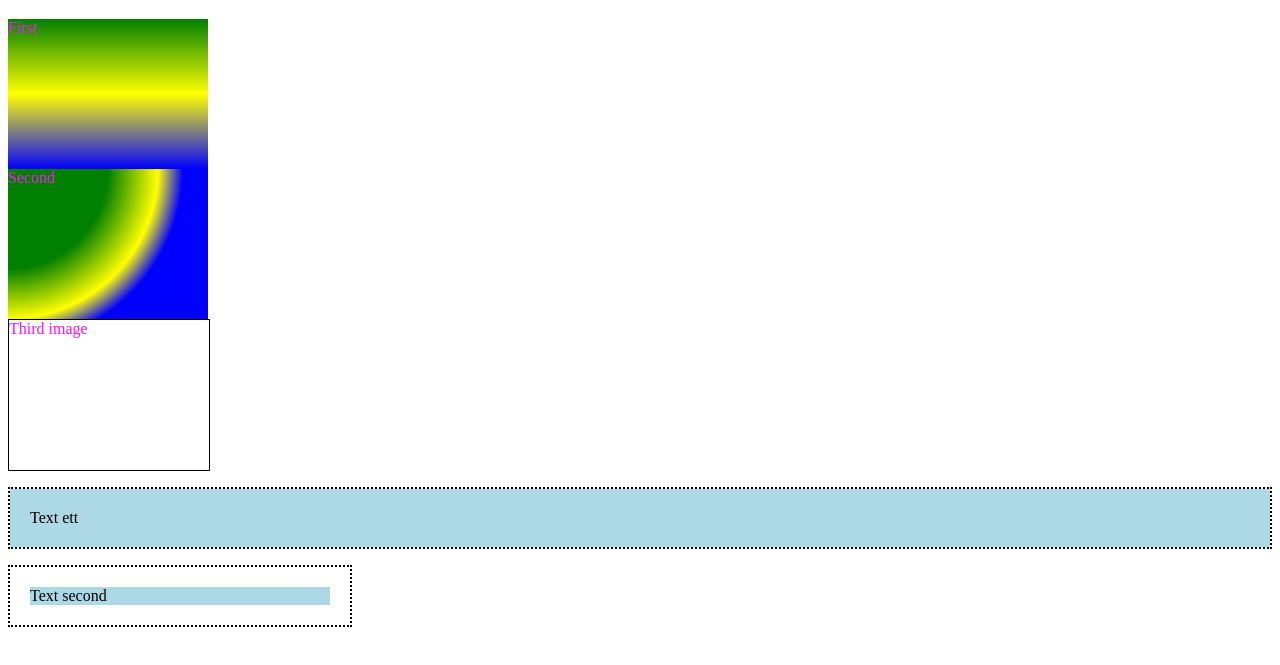
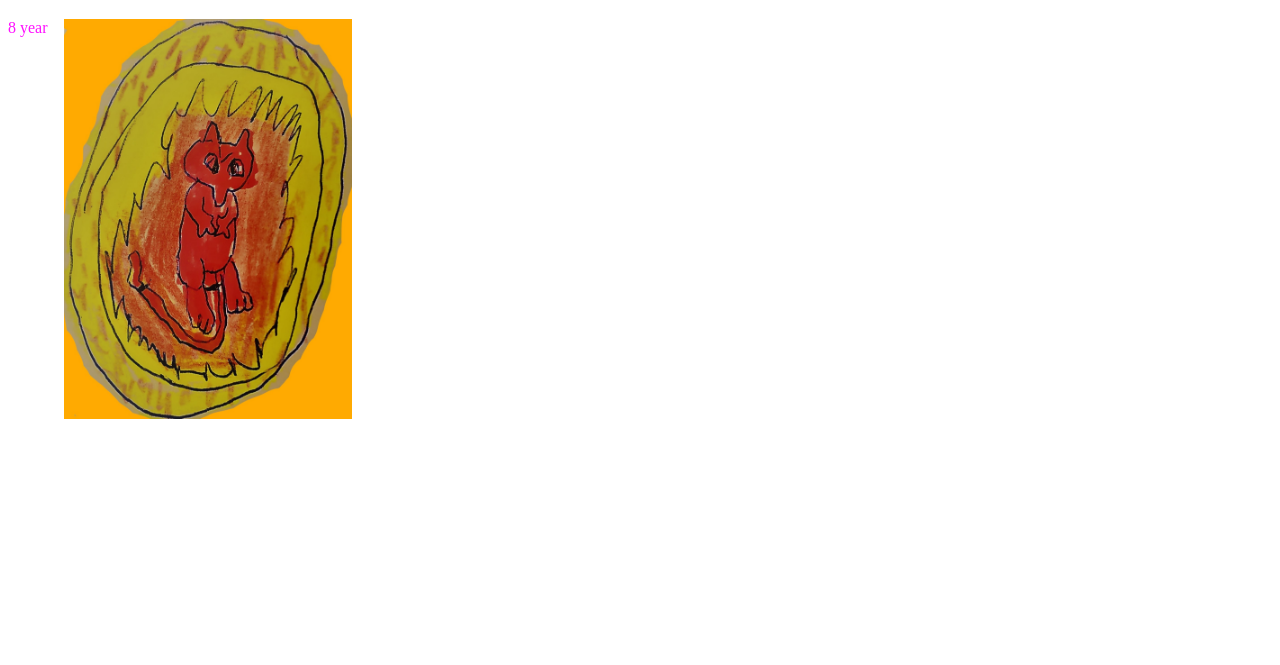
Before and after one commit to MatejKopecny/FilipsKalas, a plain HTML site: page index.html in a window 1280 px wide. Shown: the part 61-726 px from the top of the page. Drawn offline with Linux system fonts and the light colour scheme.

Commit message:
bild with Pokemon has introduced

```diff
--- a/index.html
+++ b/index.html
@@ -3,7 +3,7 @@
 <head>
     <meta charset="UTF-8">
     <meta name="viewport" content="width=device-width, initial-scale=1.0">
-    <title>test Matej-retropetrol.se</title>
+    <title>Filips 8 year Birthday Party</title>
     <link rel="stylesheet" href="style_FilipsKalas.css">
 </head>
 <body>
@@ -11,11 +11,8 @@
     <h1>Welcome to Filips Birthday Party</h1>
 
 
-        <div class="first">First</div>
-        <div class="second">Second</div>
-        <div class="third">Third image </div>
-        <p id="first"> Text ett</p>
-        <p id="second"> Text second</p>
+        <div class="first">8 year</div>
+
 
 
 
--- a/style_FilipsKalas.css
+++ b/style_FilipsKalas.css
@@ -7,36 +7,9 @@ h1 {
 
 }
 div.first{
-    height: 150px;
-    width: 200px;
+    height: 400px;
+    width: 400px;
     color: #f1ff;
-    background: -webkit-linear-gradient(green, yellow, blue);
+    background: url("images/InkedFilipsKalas2_LIklipp.jpg") no-repeat 50% 50%;
+    background-size: contain;
 }
-div.second{
-    height: 150px;
-    width: 200px;
-    color: #f1ff;
-    background: -webkit-radial-gradient(top left, circle,green 40%, yellow 60%, blue 70%);
-}
-
-div.third{
-    height: 150px;
-    width: 200px;
-    border: 1px solid #000;
-    color: #f1ff;
-    background: url("images/DODGE_RAM.jpg") no-repeat 50% 50%;
-    background-size: cover;
-}
-#first {
-    border: 2px dotted black;
-    padding: 20px;
-    background: lightblue;
-    background-clip: padding-box;
-}
-#second {
-    border: 2px dotted black;
-    padding: 20px;
-    background: lightblue;
-    width: 300px;
-    background-clip: content-box;
-}
```
Also changed, not shown: images/QR code to page.jpg (added).
